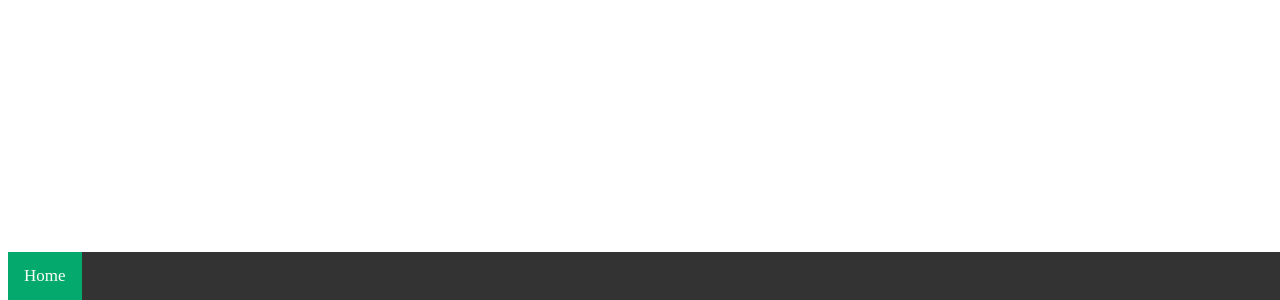
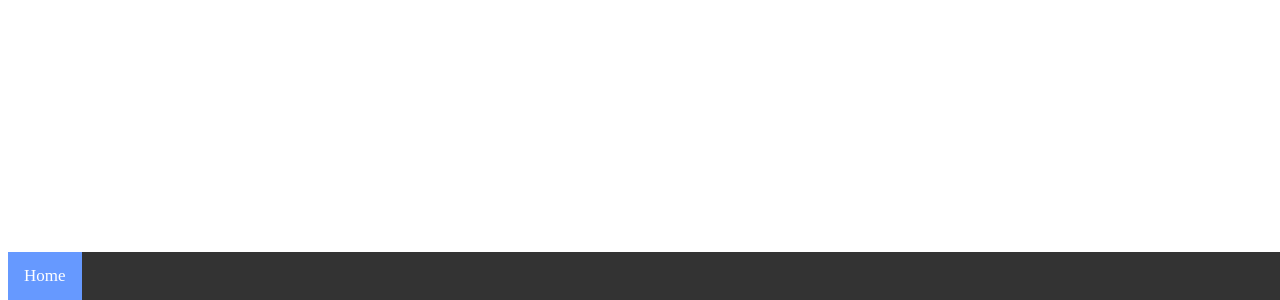
Before and after one commit to Candy-Giants/The-Iron-Hand, a plain HTML site: page index.html in a window 1280 px wide. Shown: the part 500-800 px from the top of the page. Drawn offline with Linux system fonts and the light colour scheme.

Commit message:
Update index.html

```diff
--- a/index.html
+++ b/index.html
@@ -40,7 +40,7 @@
 
           /* Add a color to the active/current link */
           .navbar a.active {
-             background-color: #04AA6D;
+             background-color: #6699ff;
               color: white;
           }
       </style>
```
